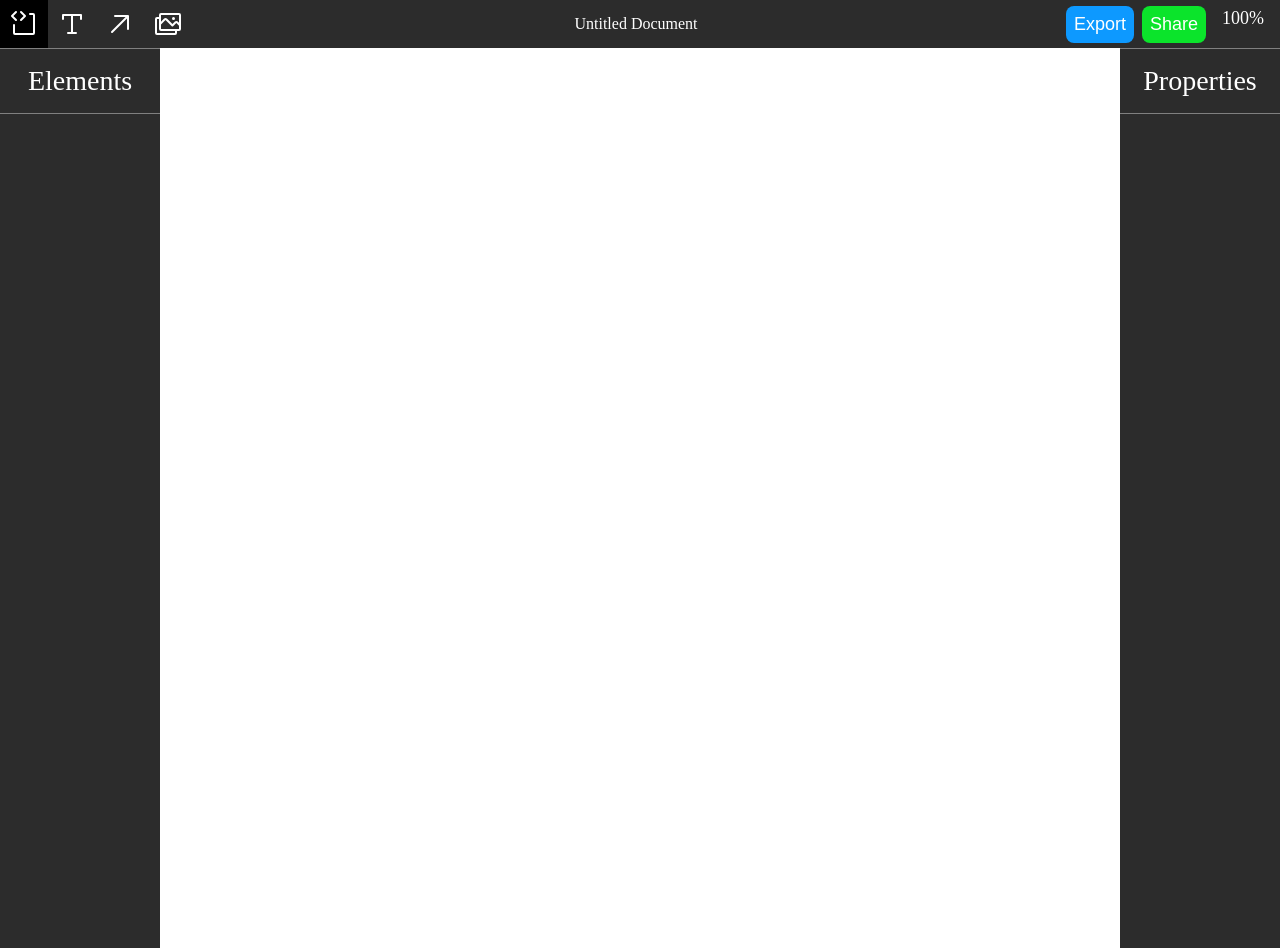
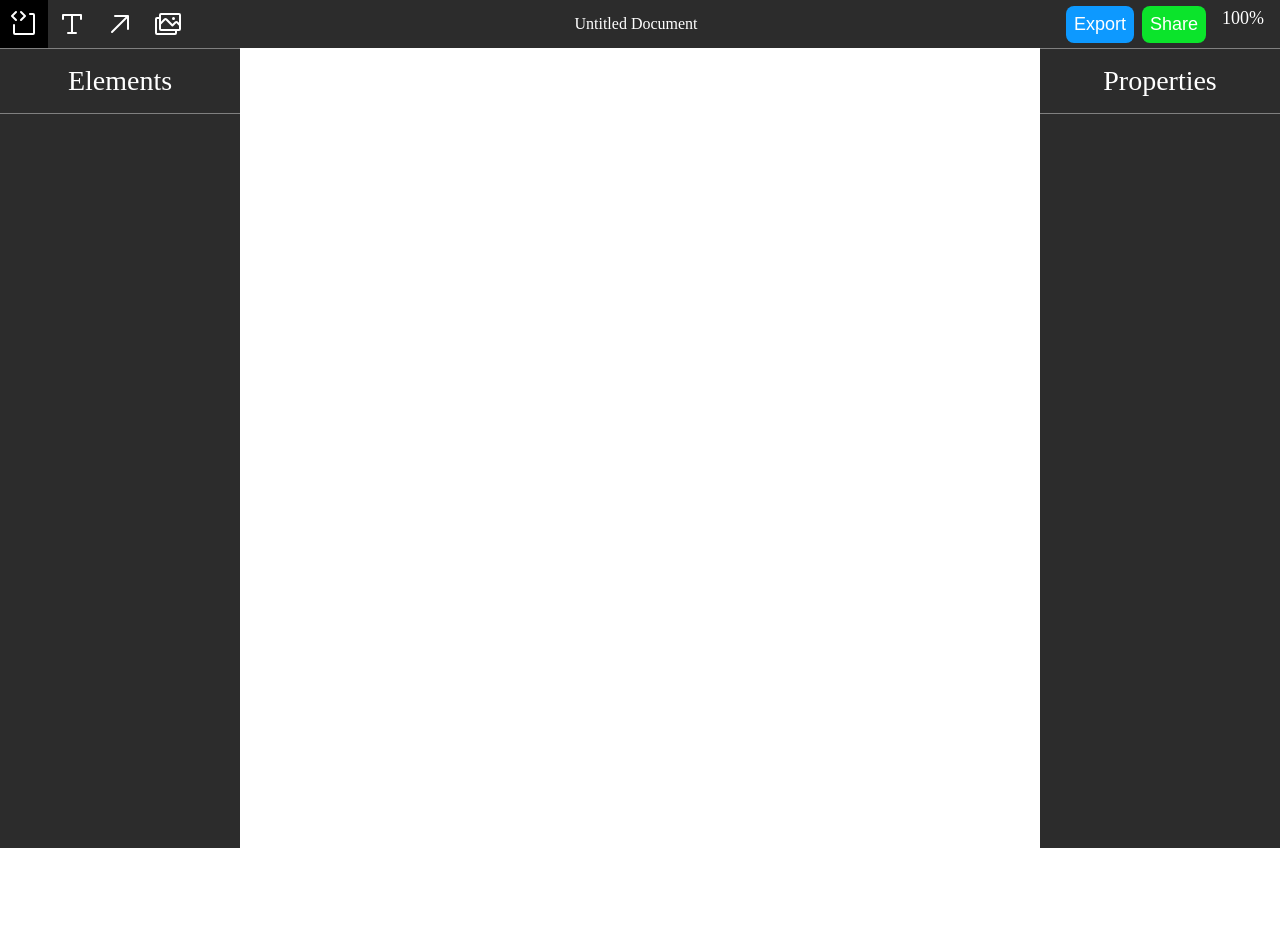
Before and after one commit to nikapadia/SuperSnippets, an Astro site: page /app in a window 1280 px wide. After the commit the page ends 900 px from the top, so only its background shows below. Built offline with nearby package versions, Linux system fonts and the light colour scheme; Astro itself is replaced by a stand-in of ours.

Commit message:
Fixed editor layout issues

```diff
--- a/src/components/editor.svelte
+++ b/src/components/editor.svelte
@@ -62,18 +62,16 @@
       <button class="toolbar-control-menu btn btn-export"> Export </button>
       <button class="toolbar-control-menu btn btn-share"> Share </button>
       <div class="toolbar-control-menu zoom">
-        <div>
-            100%
-        </div>
+        <div>100%</div>
       </div>
     </div>
   </div>
   <div class="field">
-    <div class="sidebar elements">
+    <div class="sidebar sidebar-elements">
       <div class="sb-title">Elements</div>
     </div>
     <div class="workspace" />
-    <div class="sidebar properties">
+    <div class="sidebar sidebar-properties">
       <div class="sb-title">Properties</div>
     </div>
   </div>
@@ -96,7 +94,7 @@
     height: 48px;
     background: #2c2c2c;
     color: white; */
-    /* position: absolute; */
+    position: absolute;
     left: 0;
     top: 0;
     width: 100%;
@@ -172,7 +170,6 @@
     padding: 8px;
     border: 0px;
     text-align: center;
-
   }
 
   .zoom:hover {
@@ -218,10 +215,21 @@
   .sidebar {
     background: #2c2c2c;
     width: 240px;
-    /* height: 900px; */
+    position: absolute;
+    height: 100%;
+    top: 48px;
     /* bottom: 0; */
-    overflow-y: auto;
+    /* overflow-y: auto; */
+    overflow: hidden;
     scrollbar-width: none;
+  }
+
+  .sidebar-properties {
+    right: 0;
+  }
+
+  .sidebar-elements {
+    left: 0;
   }
 
   .sb-title {
```
